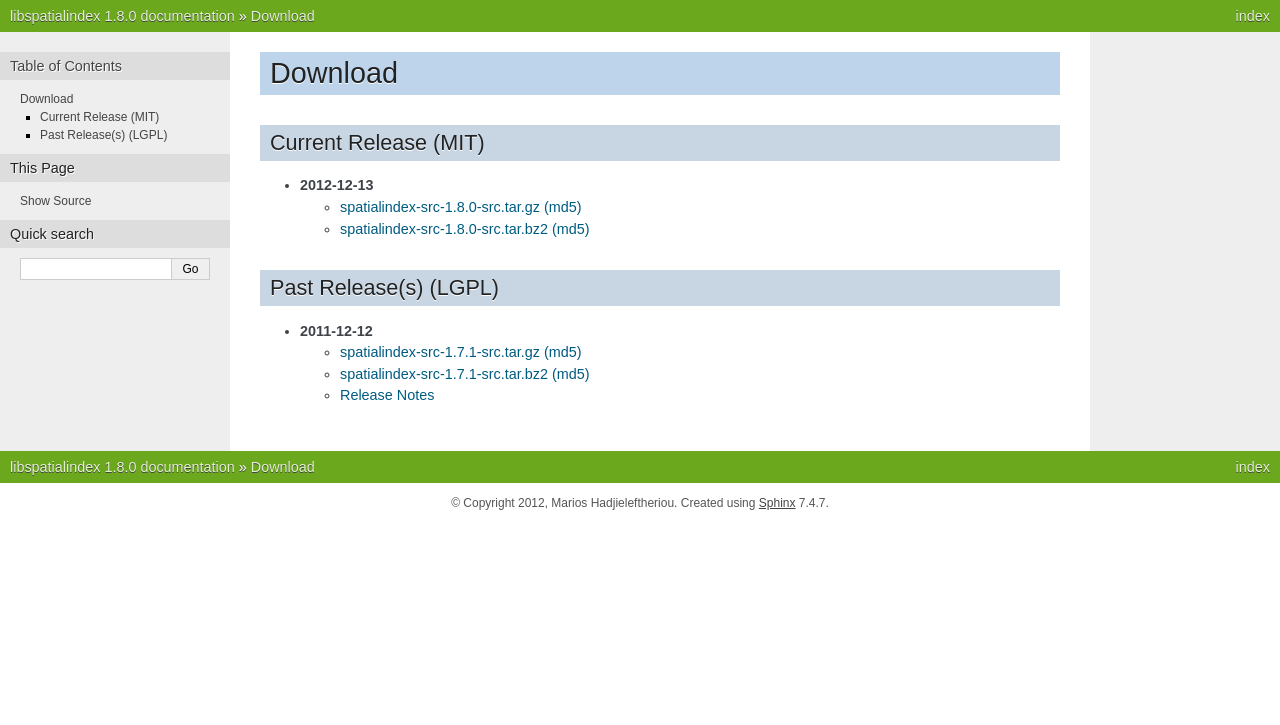
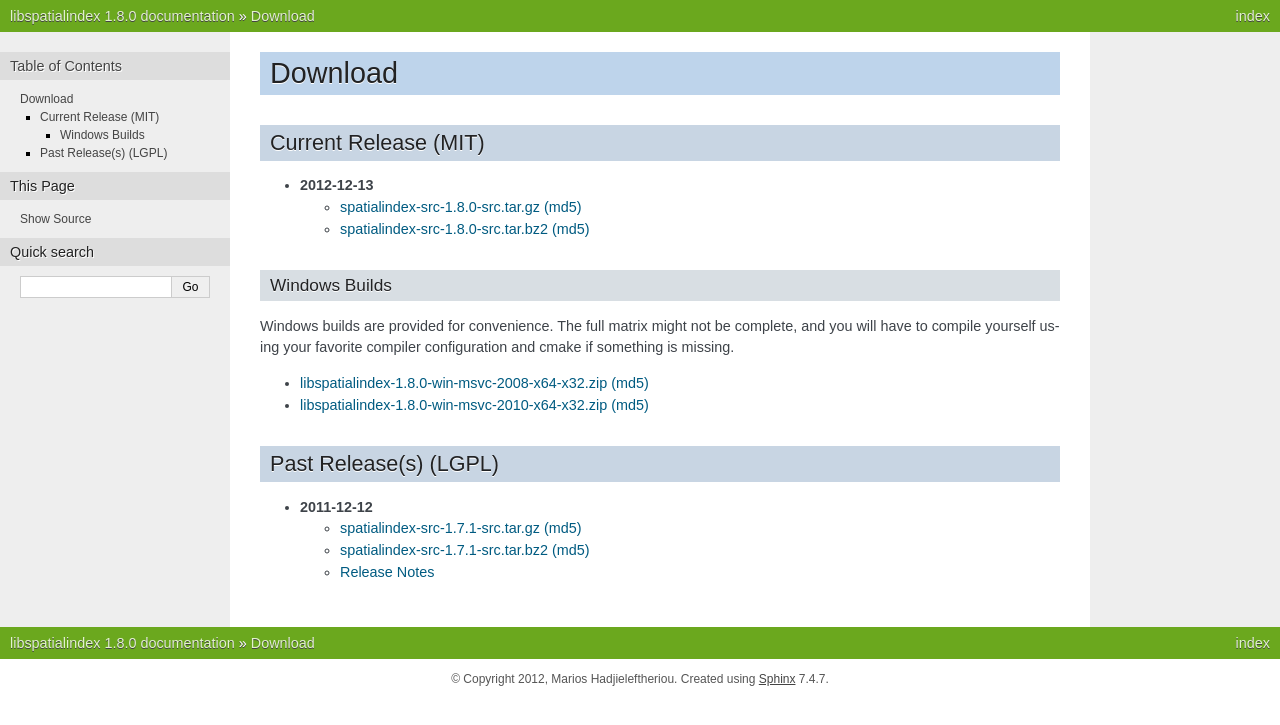
Before and after one commit to libspatialindex/libspatialindex, a Sphinx documentation site: the page built from docs/source/download.txt, in a window 1280 px wide. Shown: the top 725 px of the page. Built offline with Sphinx 7.4.7, drawn with Linux system fonts in a browser that asks for light colours.

Commit message:
update download links

```diff
--- a/docs/source/download.txt
+++ b/docs/source/download.txt
@@ -13,6 +13,19 @@ Current Release (MIT)
   - `spatialindex-src-1.8.0-src.tar.bz2  <http://download.osgeo.org/libspatialindex/spatialindex-src-1.8.0.tar.bz2>`__
     `(md5) <http://download.osgeo.org/libspatialindex/spatialindex-src-1.8.0.tar.bz2.md5>`__
 
+Windows Builds
+..............................................................................
+
+Windows builds are provided for convenience. The full matrix might not be
+complete, and you will have to compile yourself using your favorite compiler
+configuration and cmake if something is missing.
+
+- `libspatialindex-1.8.0-win-msvc-2008-x64-x32.zip <http://download.osgeo.org/libspatialindex/libspatialindex-1.8.0-win-msvc-2008-x64-x32.zip>`__
+  `(md5) <http://download.osgeo.org/libspatialindex/libspatialindex-1.8.0-win-msvc-2008-x64-x32.zip.md5>`__
+
+- `libspatialindex-1.8.0-win-msvc-2010-x64-x32.zip  <http://download.osgeo.org/libspatialindex/libspatialindex-1.8.0-win-msvc-2010-x64-x32.zip>`__
+  `(md5) <http://download.osgeo.org/libspatialindex/libspatialindex-1.8.0-win-msvc-2010-x64-x32.zip.md5>`__
+
 
 Past Release(s) (LGPL)
 ------------------------------------------------------------------------------
```
